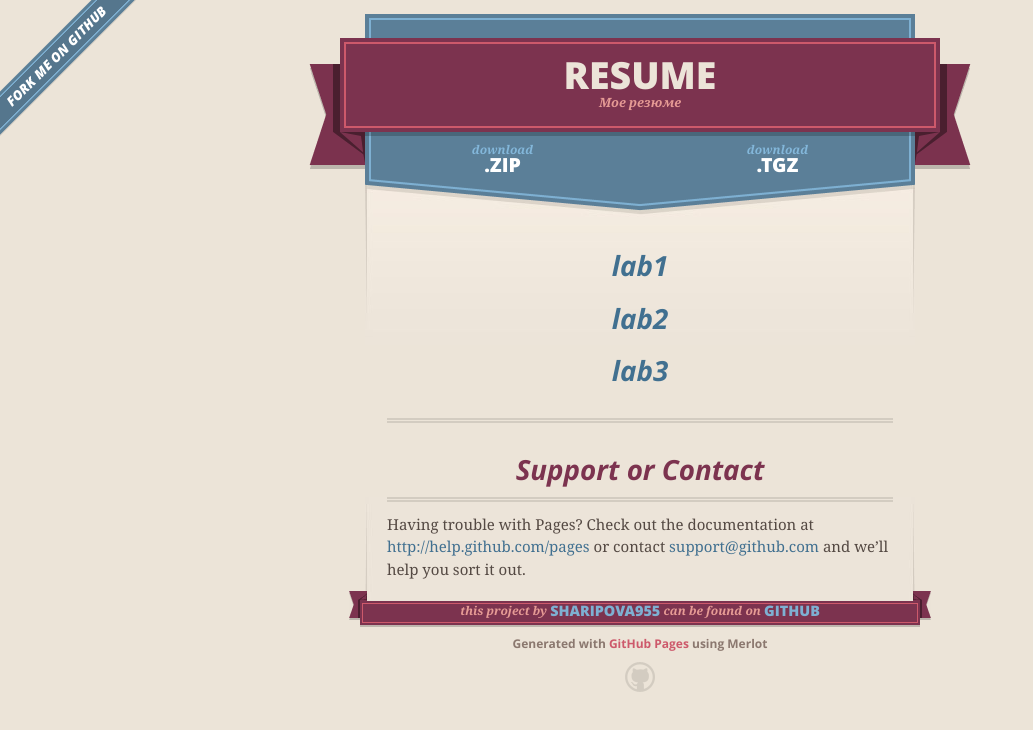
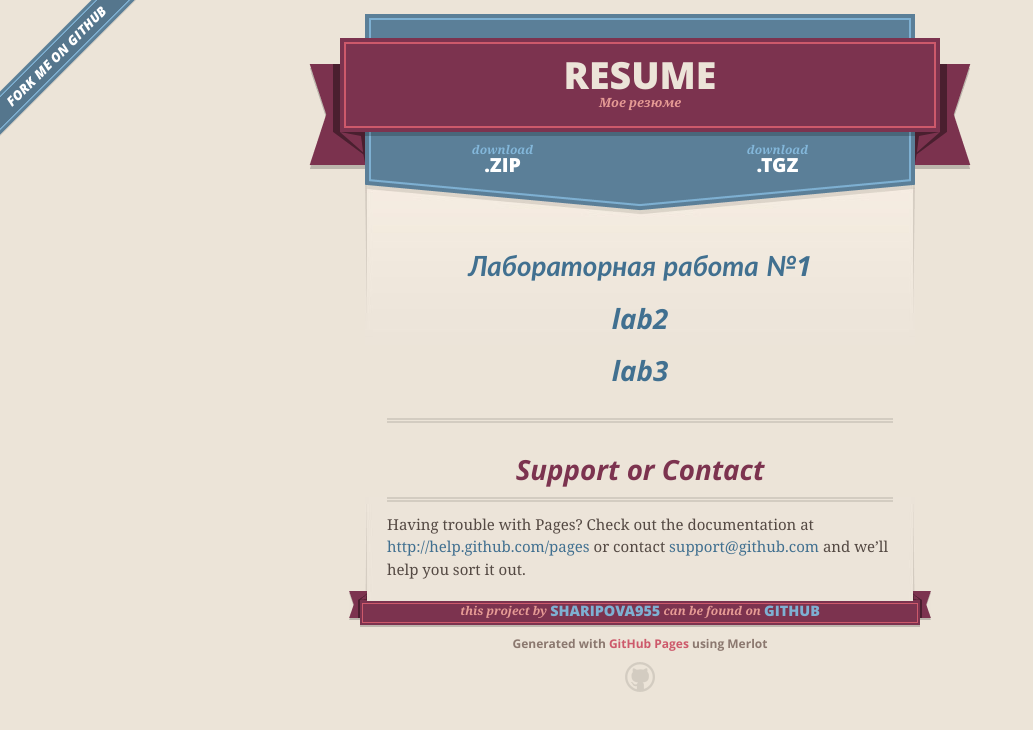
Before and after one commit to Sharipova955/resume, a plain HTML site: page index.html in a window 1280 px wide. Shown: the whole page, without its empty margins (0-1033 px from the left). Drawn offline with nearby package versions, Linux system fonts and the light colour scheme.

Commit message:
Update index.html

```diff
--- a/index.html
+++ b/index.html
@@ -48,7 +48,7 @@
       <section id="main_content">
         <h3>
 
-<p><a name="welcome-to-github-pages" class="anchor" href="lab1.html"><span class="octicon octicon-link">lab1</span></a>
+<p><a name="welcome-to-github-pages" class="anchor" href="lab1.html"><span class="octicon octicon-link">Лабораторная работа №1</span></a>
 <p><a name="welcome-to-github-pages" class="anchor" href="lab2.html"><span class="octicon octicon-link">lab2</span></a>
 <p><a name="welcome-to-github-pages" class="anchor" href="lab3.html"><span class="octicon octicon-link">lab3</span></a></h3>
 
```
